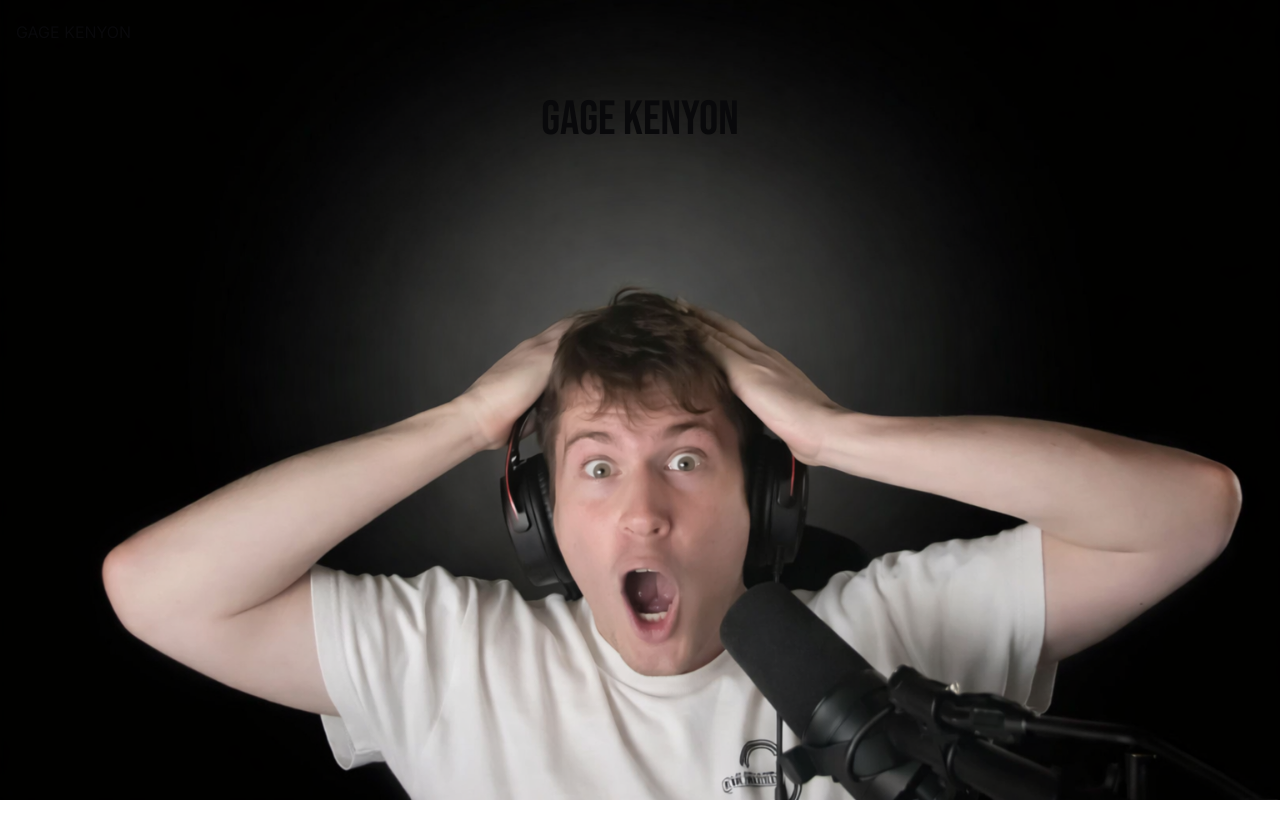
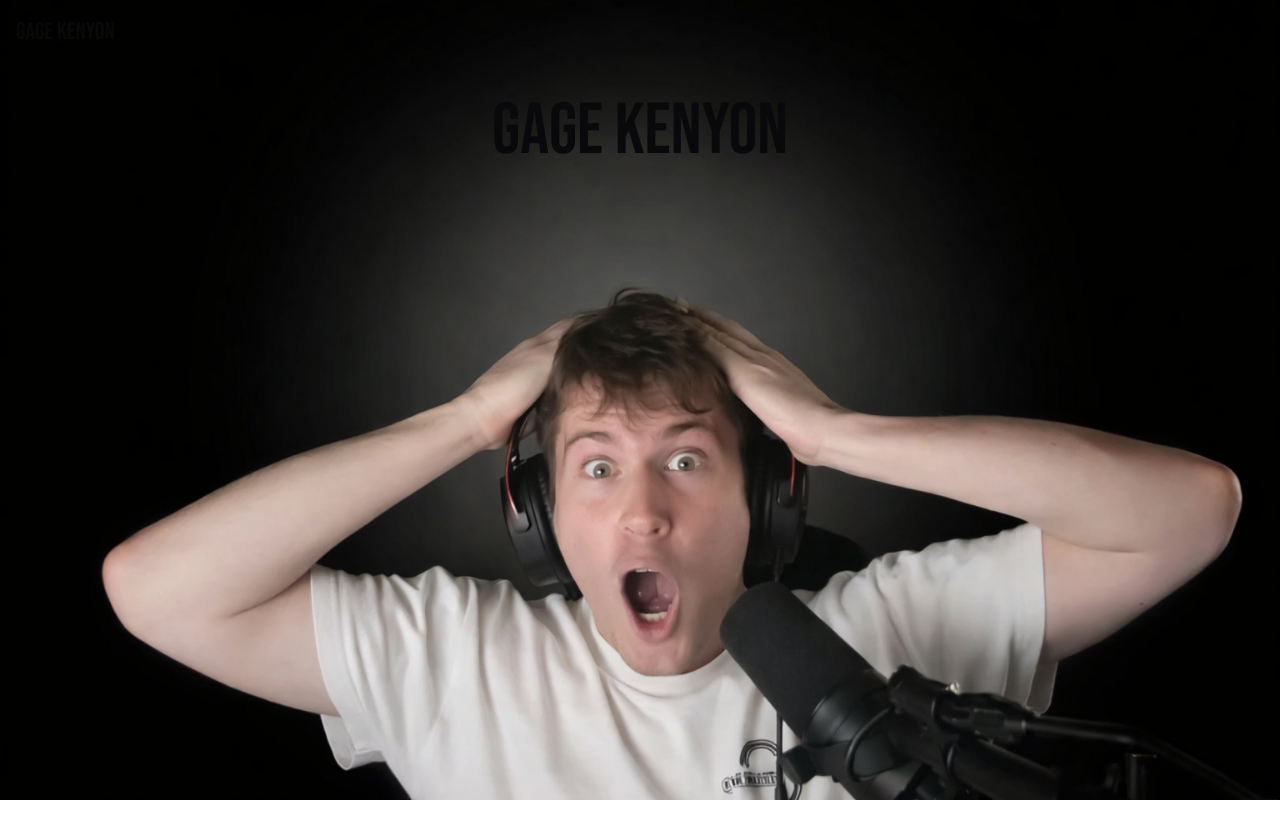
Before and after one commit to davidherring123/gage, a Next.js app: page / in a window 1280 px wide. Shown: the top 838 px of the page. Before the commit the page ends 800 px from the top, so only its background shows below. Built offline with nearby package versions, Linux system fonts and the light colour scheme.

Commit message:
refactored, and fixed issues with fonts

```diff
--- a/app/layout.tsx
+++ b/app/layout.tsx
@@ -2,12 +2,14 @@ import type { Metadata } from 'next';
 import { Inter, Bebas_Neue } from 'next/font/google';
 import { Header } from '@/components/header';
 import './globals.css';
+import { AnimationTimelineProvider } from '@/context/animation-timeline';
+import { TIMELINE } from '@/const/animations';
 
 const inter = Inter({ subsets: ['latin'] });
 const bebas = Bebas_Neue({ subsets: ['latin'], weight: '400', variable: '--font-bebas' });
 
 export const metadata: Metadata = {
-  title: 'Gage',
+  title: 'Gage Kenyon',
   description: '',
 };
 
@@ -19,8 +21,10 @@ export default function RootLayout({
   return (
     <html lang="en" className={bebas.variable}>
       <body className={`${inter.className} antialiased`}>
-        <Header />
-        {children}
+        <AnimationTimelineProvider timeline={TIMELINE}>
+          <Header />
+          {children}
+        </AnimationTimelineProvider>
       </body>
     </html>
   );
--- a/components/header.tsx
+++ b/components/header.tsx
@@ -4,13 +4,16 @@ import { motion } from 'framer-motion';
 import { stagger, variants } from '@/const/animations';
 import { SECTION_IDS } from '@/const/sections';
 import { scrollTo } from '@/lib/utils';
+import { useTimeline } from '@/hooks/use-timeline';
 
 export function Header() {
+  const timeline = useTimeline();
+
   return (
-    <header className="fixed top-0 w-full flex items-center px-4 h-16">
+    <header className="fixed top-0 w-full flex items-center px-4 h-16 z-50">
       <motion.div
         className="flex flex-1 items-center gap-2"
-        variants={stagger(0.08, 2.5)}
+        variants={stagger(0.08, timeline.Header)}
         initial="hidden"
         animate="show"
       >
@@ -22,7 +25,7 @@ export function Header() {
             scrollTo(SECTION_IDS.landing);
           }}
         >
-          <span>GAGE KENYON</span>
+          <span className="font-display text-2xl">GAGE KENYON</span>
         </motion.a>
       </motion.div>
     </header>
--- a/const/animations.ts
+++ b/const/animations.ts
@@ -15,7 +15,7 @@ export const duration = {
 export const transition = {
   fast: { duration: duration.fast, ease: ease.out },
   normal: { duration: duration.normal, ease: ease.out },
-  slow: { duration: duration.slow, ease: ease.smooth },
+  slow: { duration: duration.slow, ease: ease.out },
   spring: { type: 'spring', stiffness: 300, damping: 30 },
 } satisfies Record<string, Transition>;
 
@@ -50,3 +50,11 @@ export const variants = {
     show: { opacity: 1, scale: 1, transition: transition.normal },
   },
 } satisfies Record<string, Variants>;
+
+export const TIMELINE = {
+  HeroImage: 0,
+  Subtitle: 1.0,
+  Header: 2.5,
+} as const;
+
+export type Timeline = typeof TIMELINE;
--- /dev/null
+++ b/context/animation-timeline.tsx
@@ -0,0 +1,10 @@
+'use client';
+
+import { Timeline } from '@/const/animations';
+import React, { createContext } from 'react';
+
+export const AnimationTimelineContext = createContext<Timeline>({} as Timeline);
+
+export function AnimationTimelineProvider({ children, timeline }: { children: React.ReactNode; timeline: Timeline }) {
+  return <AnimationTimelineContext.Provider value={timeline}>{children}</AnimationTimelineContext.Provider>;
+}
--- /dev/null
+++ b/hooks/use-timeline.ts
@@ -0,0 +1,12 @@
+import { useContext } from 'react';
+import { AnimationTimelineContext } from '@/context/animation-timeline';
+
+export function useTimeline() {
+  const ctx = useContext(AnimationTimelineContext);
+
+  if (!ctx) {
+    throw new Error('useTimeline must be used inside AnimationProvider');
+  }
+
+  return ctx;
+}
--- a/sections/landing.tsx
+++ b/sections/landing.tsx
@@ -5,19 +5,22 @@ import { motion } from 'framer-motion';
 import { Typewriter } from '@/components/ui/typewriter';
 import { transition } from '@/const/animations';
 import { SECTION_IDS } from '@/const/sections';
+import { useTimeline } from '@/hooks/use-timeline';
 
 export function Landing() {
+  const timeline = useTimeline();
+
   return (
     <section id={SECTION_IDS.landing} className="relative min-h-screen flex flex-col items-center pt-24">
       <motion.div
         className="absolute inset-0 -z-10"
         initial={{ opacity: 0 }}
         animate={{ opacity: 1 }}
-        transition={{ ...transition.slow, delay: 0 }}
+        transition={{ ...transition.slow, delay: timeline.HeroImage }}
       >
         <Image src="/gageDark.png" alt="A picture of Gage" fill priority className="object-cover object-bottom" />
       </motion.div>
-      <Typewriter className="font-display text-5xl" text="GAGE KENYON" delay={1.5} />
+      <Typewriter className="font-display text-7xl" text="GAGE KENYON" delay={1.5} />
     </section>
   );
 }
--- a/sections/welcome.tsx
+++ b/sections/welcome.tsx
@@ -1,5 +1,5 @@
 import { SECTION_IDS } from '@/const/sections';
 
 export function Welcome() {
-  return <section id={SECTION_IDS.welcome}></section>;
+  return <section id={SECTION_IDS.welcome} className="min-h-screen"></section>;
 }
```
Also changed, not shown: const/sections.ts (line endings or trailing spaces).
